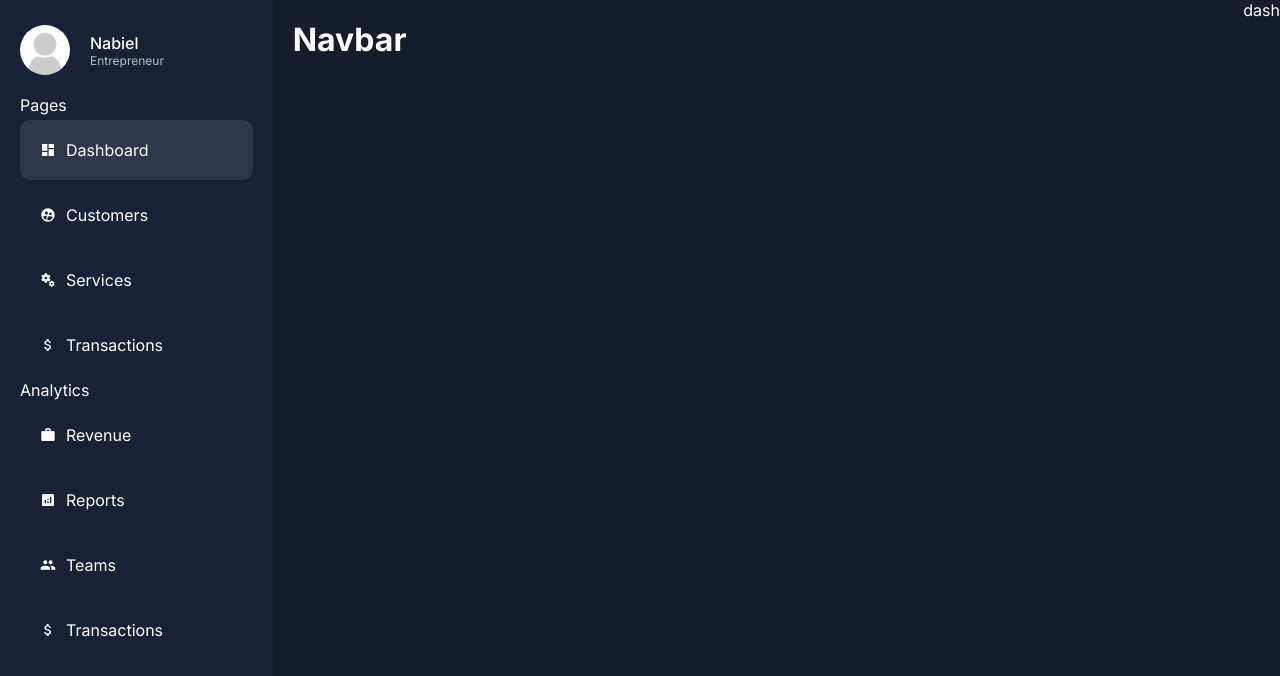
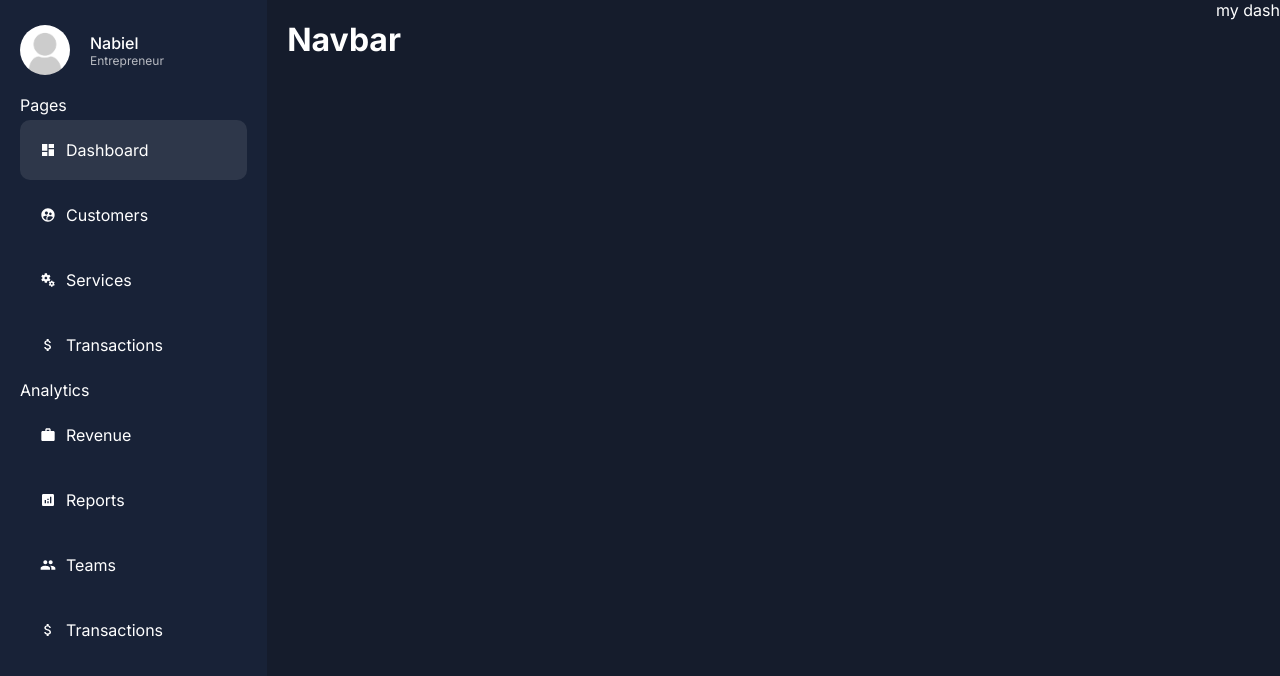
Before and after one commit to jibin7jose/admin-dashboard, a Next.js app: page /dashboard in a window 1280 px wide. Shown: the top 676 px of the page. Built offline with nearby package versions, Linux system fonts and the light colour scheme.

Commit message:
Initial commit

```diff
--- a/app/dashboard/page.jsx
+++ b/app/dashboard/page.jsx
@@ -1,8 +1,6 @@
 function Dashboard() {
     return (
-        <div>
-            dash
-        </div>
+        <div>my dash</div>
     );
 }
 
```
